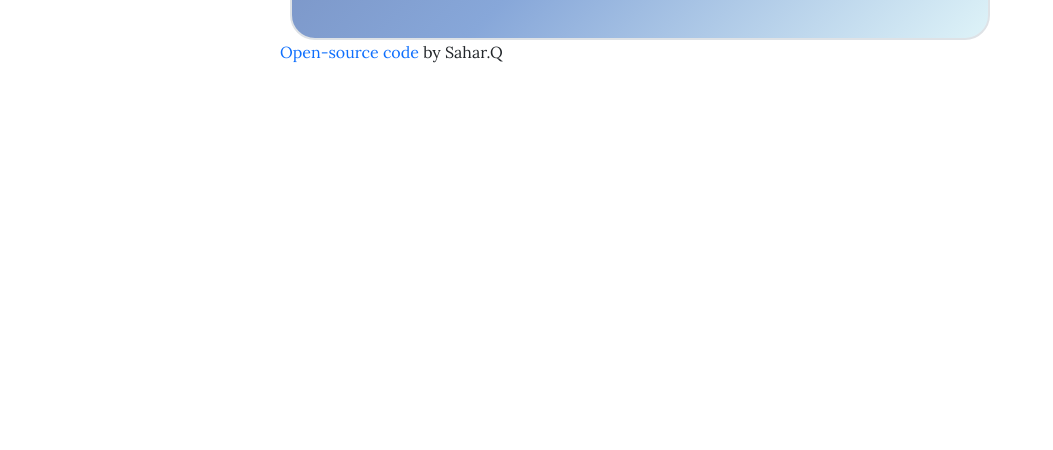
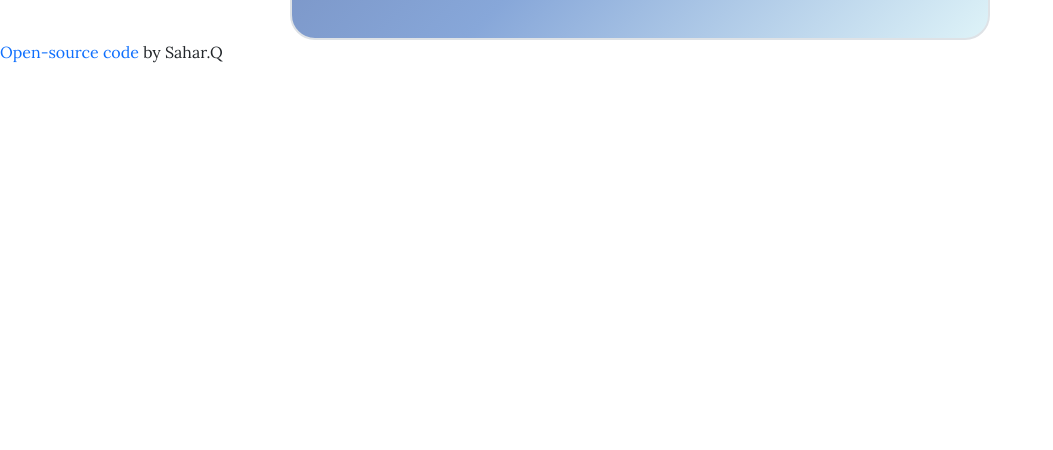
Before and after one commit to SaharQ1986/SheCode-plus, a plain HTML site: page index.html in a window 1280 px wide. Shown: the part 350-800 px from the top of the page, without its empty margins (0-1053 px from the left). Drawn offline with nearby package versions, Linux system fonts and the light colour scheme; no server answers.

Commit message:
change codes

```diff
--- a/index.html
+++ b/index.html
@@ -125,7 +125,7 @@
         </div>
       </div> -->
     </div>
-    <div class="link">
+    <div class="gitlink">
       <p>
         <a href="https://github.com/SaharQ1986/SheCode-plus.git"
           >Open-source code</a
```
